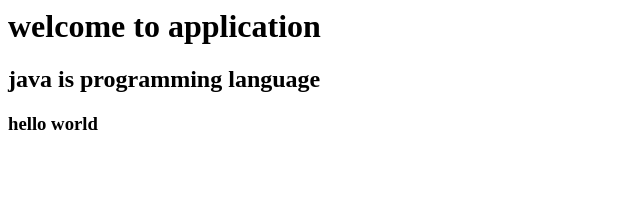
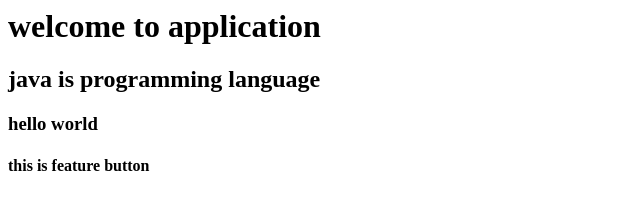
Before and after one commit to kolarshweta/gitvs1, a plain HTML site: page index.html in a window 1280 px wide. Shown: the whole page, without its empty margins (0-640 px from the left). Drawn offline with Linux system fonts and the light colour scheme.

Commit message:
new feature

```diff
--- a/index.html
+++ b/index.html
@@ -1,3 +1,4 @@
 <h1>welcome to application</h1>
 <h2>java is programming language</h2>
 <h3>hello world</h3>
+<h4>this is feature button</h4>
```
